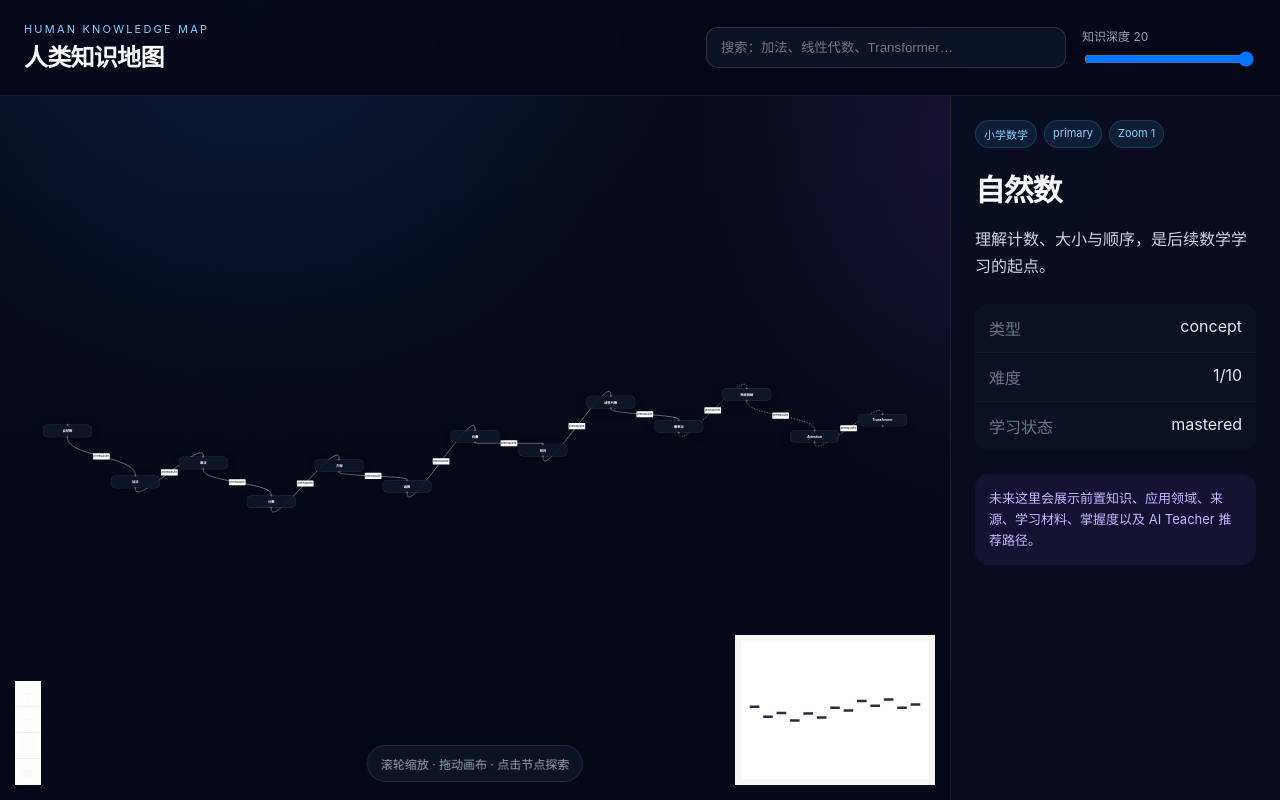
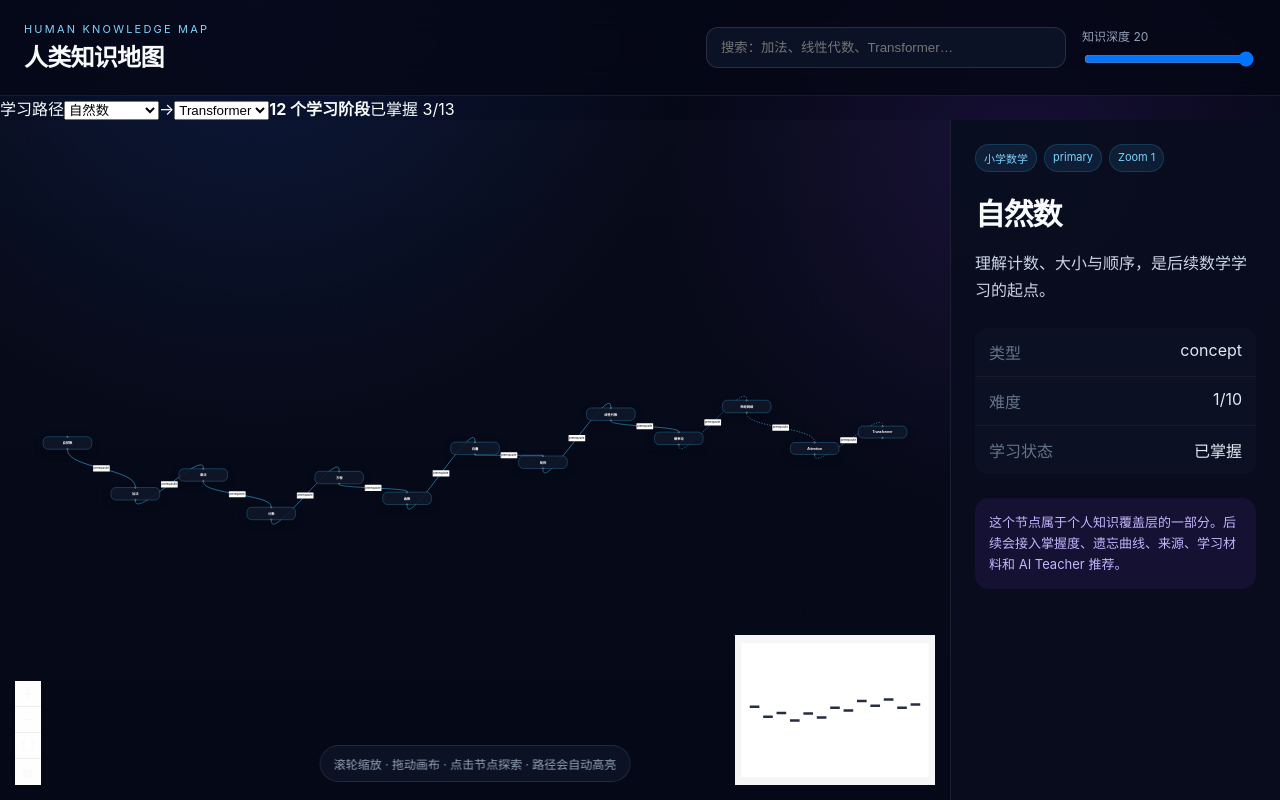
Before and after one commit to senwong/human-knowledge-map, a Next.js app: page / in a window 1280 px wide. Built offline with nearby package versions, Linux system fonts and the light colour scheme.

Commit message:
feat: add learning path and personal overlay

```diff
--- a/app/page.tsx
+++ b/app/page.tsx
@@ -1,17 +1,12 @@
 'use client';
 
 import { useMemo, useState } from 'react';
-import {
-  Background,
-  Controls,
-  MiniMap,
-  ReactFlow,
-  useEdgesState,
-  useNodesState,
-  type Node
-} from '@xyflow/react';
+import { Background, Controls, MiniMap, ReactFlow, useEdgesState, useNodesState, type Node } from '@xyflow/react';
 import { demoEdges, demoNodes, knowledgeById } from '../src/data/demo-graph';
+import { findPath } from '../src/lib/path';
 import type { KnowledgeNodeData } from '../src/types/knowledge';
+
+const statusLabel: Record<string,string> = { mastered:'已掌握', learning:'正在学习', weak:'薄弱', review:'待复习', unlearned:'未学习' };
 
 export default function Home() {
   const [nodes, , onNodesChange] = useNodesState(demoNodes);
@@ -19,85 +14,58 @@ export default function Home() {
   const [selectedId, setSelectedId] = useState<string | null>('natural-numbers');
   const [query, setQuery] = useState('');
   const [maxZoomLevel, setMaxZoomLevel] = useState(20);
+  const [startId, setStartId] = useState('natural-numbers');
+  const [goalId, setGoalId] = useState('transformer');
+  const path = useMemo(() => findPath(startId, goalId, edges), [startId, goalId, edges]);
+  const pathIds = useMemo(() => new Set(path), [path]);
 
   const filteredNodes = useMemo(() => {
     const text = query.trim().toLowerCase();
     return nodes.filter((node) => {
       const data = node.data as KnowledgeNodeData;
-      const matchesZoom = data.zoomLevel <= maxZoomLevel;
-      const matchesQuery = !text || data.label.toLowerCase().includes(text) || data.description.toLowerCase().includes(text);
-      return matchesZoom && matchesQuery;
-    });
-  }, [nodes, query, maxZoomLevel]);
+      return data.zoomLevel <= maxZoomLevel && (!text || data.label.toLowerCase().includes(text) || data.description.toLowerCase().includes(text));
+    }).map((node) => ({ ...node, style: { ...node.style, opacity: path.length && !pathIds.has(node.id) ? .28 : 1, borderColor: pathIds.has(node.id) ? '#38bdf8' : 'rgba(255,255,255,.16)' } }));
+  }, [nodes, query, maxZoomLevel, path, pathIds]);
 
   const visibleIds = useMemo(() => new Set(filteredNodes.map((node) => node.id)), [filteredNodes]);
-  const filteredEdges = edges.filter((edge) => visibleIds.has(edge.source) && visibleIds.has(edge.target));
+  const filteredEdges = edges.filter((edge) => visibleIds.has(edge.source) && visibleIds.has(edge.target)).map((edge) => ({ ...edge, style: { ...edge.style, opacity: pathIds.has(edge.source) && pathIds.has(edge.target) ? 1 : .18, stroke: pathIds.has(edge.source) && pathIds.has(edge.target) ? '#38bdf8' : '#64748b' } }));
   const selected = selectedId ? knowledgeById[selectedId] : undefined;
-
-  const handleNodeClick = (_: React.MouseEvent, node: Node) => setSelectedId(node.id);
+  const masteredCount = nodes.filter((n) => n.data.learningStatus === 'mastered').length;
 
   return (
     <main className="app-shell">
       <header className="topbar">
-        <div>
-          <p className="eyebrow">HUMAN KNOWLEDGE MAP</p>
-          <h1>人类知识地图</h1>
-        </div>
+        <div><p className="eyebrow">HUMAN KNOWLEDGE MAP</p><h1>人类知识地图</h1></div>
         <div className="topbar-actions">
-          <input
-            aria-label="搜索知识点"
-            placeholder="搜索：加法、线性代数、Transformer…"
-            value={query}
-            onChange={(event) => setQuery(event.target.value)}
-          />
-          <label className="zoom-filter">
-            <span>知识深度 {maxZoomLevel}</span>
-            <input type="range" min="2" max="20" value={maxZoomLevel} onChange={(e) => setMaxZoomLevel(Number(e.target.value))} />
-          </label>
+          <input aria-label="搜索知识点" placeholder="搜索：加法、线性代数、Transformer…" value={query} onChange={(e) => setQuery(e.target.value)} />
+          <label className="zoom-filter"><span>知识深度 {maxZoomLevel}</span><input type="range" min="2" max="20" value={maxZoomLevel} onChange={(e) => setMaxZoomLevel(Number(e.target.value))} /></label>
         </div>
       </header>
 
+      <div className="pathbar">
+        <span>学习路径</span>
+        <select value={startId} onChange={(e) => setStartId(e.target.value)}>{nodes.map((n) => <option key={n.id} value={n.id}>{n.data.label}</option>)}</select>
+        <span>→</span>
+        <select value={goalId} onChange={(e) => setGoalId(e.target.value)}>{nodes.map((n) => <option key={n.id} value={n.id}>{n.data.label}</option>)}</select>
+        <strong>{path.length ? `${path.length - 1} 个学习阶段` : '暂无可达路径'}</strong>
+        <span className="progress-chip">已掌握 {masteredCount}/{nodes.length}</span>
+      </div>
+
       <section className="workspace">
         <div className="graph-wrap">
-          <ReactFlow
-            nodes={filteredNodes}
-            edges={filteredEdges}
-            onNodesChange={onNodesChange}
-            onEdgesChange={onEdgesChange}
-            onNodeClick={handleNodeClick}
-            fitView
-            minZoom={0.12}
-            maxZoom={2.8}
-            nodesDraggable
-            proOptions={{ hideAttribution: true }}
-          >
-            <Background gap={28} size={1} />
-            <MiniMap zoomable pannable />
-            <Controls />
+          <ReactFlow nodes={filteredNodes} edges={filteredEdges} onNodesChange={onNodesChange} onEdgesChange={onEdgesChange} onNodeClick={(_: React.MouseEvent, node: Node) => setSelectedId(node.id)} fitView minZoom={0.12} maxZoom={2.8} nodesDraggable proOptions={{ hideAttribution: true }}>
+            <Background gap={28} size={1} /><MiniMap zoomable pannable /><Controls />
           </ReactFlow>
-          <div className="map-hint">滚轮缩放 · 拖动画布 · 点击节点探索</div>
+          <div className="map-hint">滚轮缩放 · 拖动画布 · 点击节点探索 · 路径会自动高亮</div>
         </div>
 
         <aside className="detail-panel">
-          {selected ? (
-            <>
-              <div className="detail-badges">
-                <span>{selected.domain}</span>
-                <span>{selected.educationLevel}</span>
-                <span>Zoom {selected.zoomLevel}</span>
-              </div>
-              <h2>{selected.label}</h2>
-              <p className="detail-description">{selected.description}</p>
-              <dl>
-                <div><dt>类型</dt><dd>{selected.type}</dd></div>
-                <div><dt>难度</dt><dd>{selected.difficulty}/10</dd></div>
-                <div><dt>学习状态</dt><dd>{selected.learningStatus ?? '未学习'}</dd></div>
-              </dl>
-              <p className="detail-note">未来这里会展示前置知识、应用领域、来源、学习材料、掌握度以及 AI Teacher 推荐路径。</p>
-            </>
-          ) : (
-            <p>点击任意知识点查看详情。</p>
-          )}
+          {selected ? <>
+            <div className="detail-badges"><span>{selected.domain}</span><span>{selected.educationLevel}</span><span>Zoom {selected.zoomLevel}</span></div>
+            <h2>{selected.label}</h2><p className="detail-description">{selected.description}</p>
+            <dl><div><dt>类型</dt><dd>{selected.type}</dd></div><div><dt>难度</dt><dd>{selected.difficulty}/10</dd></div><div><dt>学习状态</dt><dd>{statusLabel[selected.learningStatus ?? 'unlearned']}</dd></div></dl>
+            <p className="detail-note">这个节点属于个人知识覆盖层的一部分。后续会接入掌握度、遗忘曲线、来源、学习材料和 AI Teacher 推荐。</p>
+          </> : <p>点击任意知识点查看详情。</p>}
         </aside>
       </section>
     </main>
```
